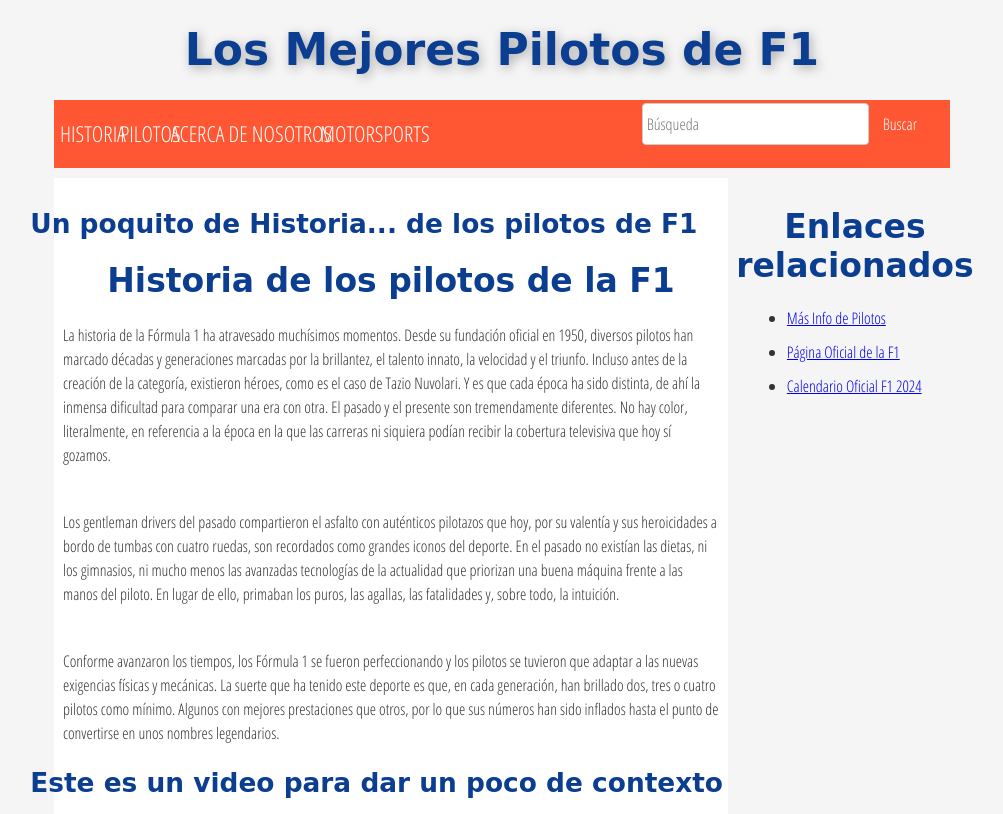
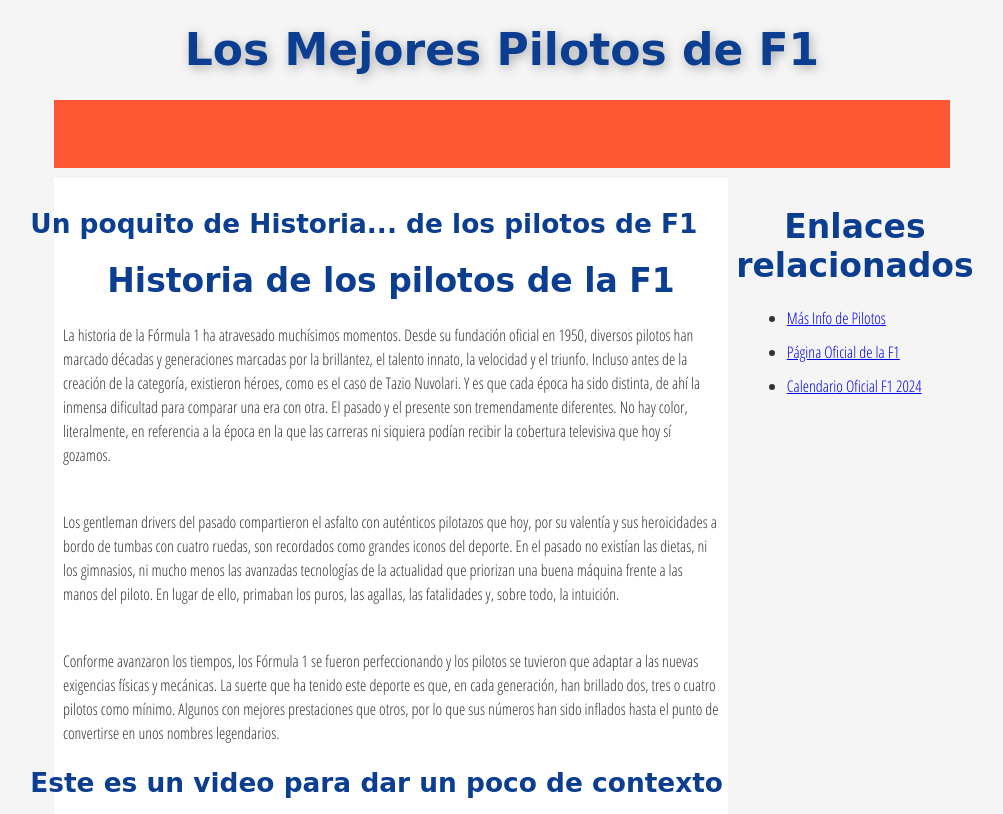
Before and after one commit to Rodrigo-Serrano17Gamma/LosMejoresPilotosdeF1.github.io, a plain HTML site: page Nueva Página Web.html in a window 1280 px wide. Shown: the top 814 px of the page, without its empty margins (138-1141 px from the left). Drawn offline with Linux system fonts and the light colour scheme; a web font is replaced by a local one.

Commit message:
Update Nueva Página Web.html

```diff
--- a/Nueva Página Web.html
+++ b/Nueva Página Web.html
@@ -19,21 +19,18 @@
 
         <nav><!--Este es el navegador dentro de la página-->
             <ul>
-                <li><a id="c" href="#" >Historia</a></li>
+                <li><a id="c" href="#" ></a></a></li>
 
-                <li><a id="c" href="#">Pilotos</a></li>
+                <li><a id="c" href="#"></a></li>
 
-                <li><a id="c" href="#">Acerca de nosotros</a></li>
+                <li><a id="c" href="#"></a></li>
 
-                <li><a id="c" href="#">Motorsports</a></li>
+                <li><a id="c" href="#"></a></li>
             </ul>
 
             <!--Un formulario de búsqueda es otra forma no líneal común de navegar por la web-->
 
-            <form>
-                <input type="Búsqueda" name="q" placeholder="Búsqueda">
-                <input type="submit" value="Buscar">
-            </form>
+
 
 
         </nav>
```
